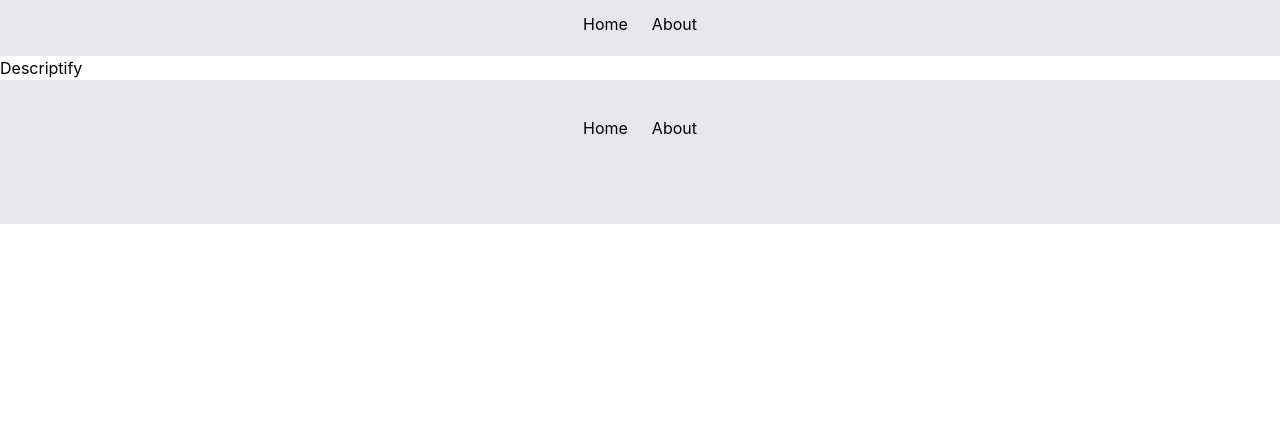
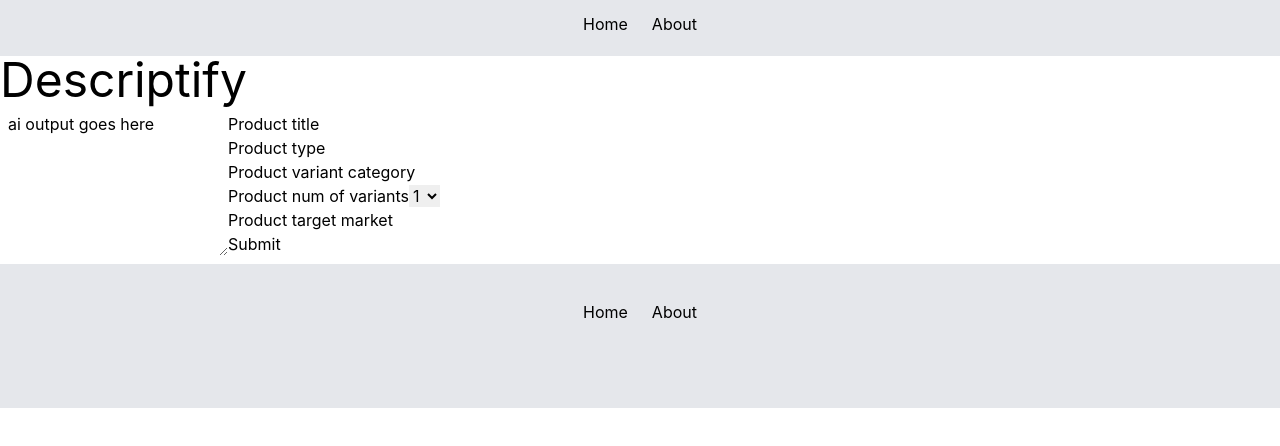
Before and after one commit to sandypockets/descriptify, a Next.js app: page / in a window 1280 px wide. Shown: the top 446 px of the page. Built offline with nearby package versions, Linux system fonts and the light colour scheme.

Commit message:
Add form

```diff
--- a/pages/index.js
+++ b/pages/index.js
@@ -1,7 +1,27 @@
 import Head from 'next/head';
 import Layout from '../components/Layout/Layout';
+import { useState } from 'react';
 
 export default function Home() {
+  const [productTitle, setProductTitle] = useState('Nikee Potato');
+  const [productType, setProductType] = useState('sneaker');
+  const [productAvailVars, setProductAvailVars] = useState('colors');
+  const [productNumOfVars, setProductNumOfVars] = useState(2);
+  const [productTargetMarket, setProductTargetMarket] = useState('young people');
+  const [maxCharLength, setMaxCharLength] = useState(200);
+
+  const [currentAiDescription, setCurrentAiDescription] = useState(
+    'ai output goes here',
+  );
+
+  function handleSubmit(e) {
+    e.preventDefault();
+    const aiQuery = `Write a product description for a ${productType}. The product title is "${productTitle}". The sneaker is available in ${productNumOfVars} ${productAvailVars}. The maximum length of the description should be ${maxCharLength} characters or less. The description should be targeted to ${productTargetMarket}.`;
+
+    // Debugging
+    console.log('AI Query: ', aiQuery);
+  }
+
   return (
     <div>
       <Head>
@@ -13,7 +33,60 @@ export default function Home() {
         <link rel="icon" href="/favicon.ico" />
       </Head>
       <Layout>
-        <h1>Descriptify</h1>
+        <h1 className="text-5xl">Descriptify</h1>
+
+        <div className="flex p-2">
+          <textarea value={currentAiDescription}></textarea>
+
+          <form>
+            <fieldset>
+              <legend className="sr-only">Product Information</legend>
+              <div>
+                <label>Product title</label>
+                <input
+                  type="text"
+                  onChange={(e) => setProductTitle(e.target.value)}
+                />
+              </div>
+              <div>
+                <label>Product type</label>
+                <input
+                  type="text"
+                  onChange={(e) => setProductType(e.target.value)}
+                />
+              </div>
+              <div>
+                <label>Product variant category</label>
+                <input
+                  type="text"
+                  onChange={(e) => setProductAvailVars(e.target.value)}
+                />
+              </div>
+              <div>
+                <label>Product num of variants</label>
+                <select onChange={(e) => setProductNumOfVars(e.target.value)}>
+                  {[...Array(10).keys()].map((i) => {
+                    if (i > 0) {
+                      return (
+                        <option key={i} value={i}>
+                          {i}
+                        </option>
+                      );
+                    }
+                  })}
+                </select>
+              </div>
+              <div>
+                <label>Product target market</label>
+                <input
+                  type="text"
+                  onChange={(e) => setProductTargetMarket(e.target.value)}
+                />
+              </div>
+            </fieldset>
+            <button onClick={(e) => handleSubmit(e)}>Submit</button>
+          </form>
+        </div>
       </Layout>
     </div>
   );
```
